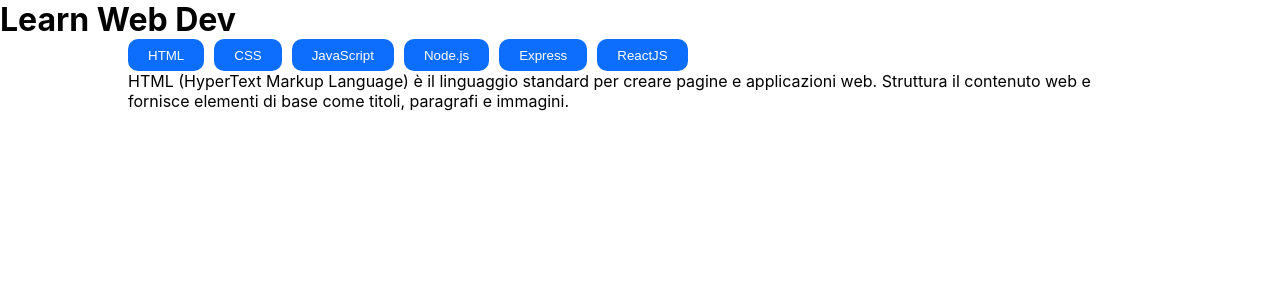
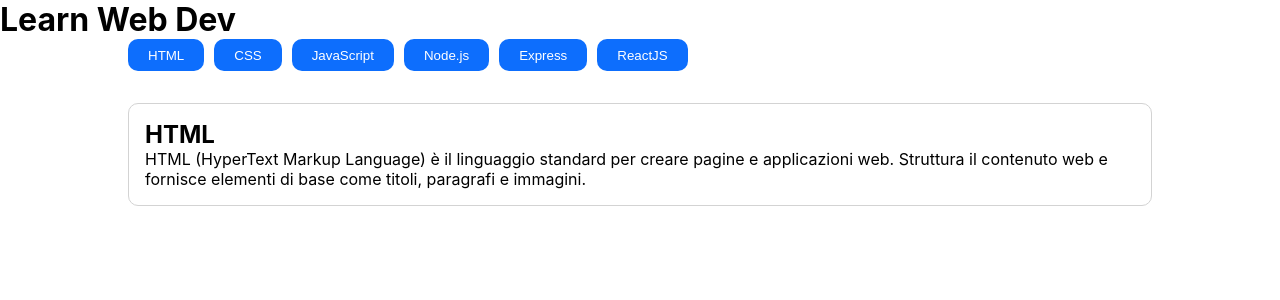
Before and after one commit to francescocifaldi/react-use-state, a React (Vite) app: page / in a window 1280 px wide. Shown: the top 300 px of the page. Built offline with nearby package versions, Linux system fonts and the light colour scheme.

Commit message:
ADD style to content

```diff
--- a/src/components/Content.jsx
+++ b/src/components/Content.jsx
@@ -1,6 +1,13 @@
+import style from "./Content.module.css"
+
 export default function Content({ item }) {
     const { id, title, description } = item
     return (
-        <>{description}</>
+        <>
+            <div className={style.description}>
+                <h2>{title}</h2>
+                <p>{description}</p>
+            </div>
+        </>
     )
 }
--- /dev/null
+++ b/src/components/Content.module.css
@@ -0,0 +1,6 @@
+.description {
+    margin-top: 2rem;
+    border: 1px solid rgb(211, 211, 211);
+    border-radius: 10px;
+    padding: 1rem
+}
```
